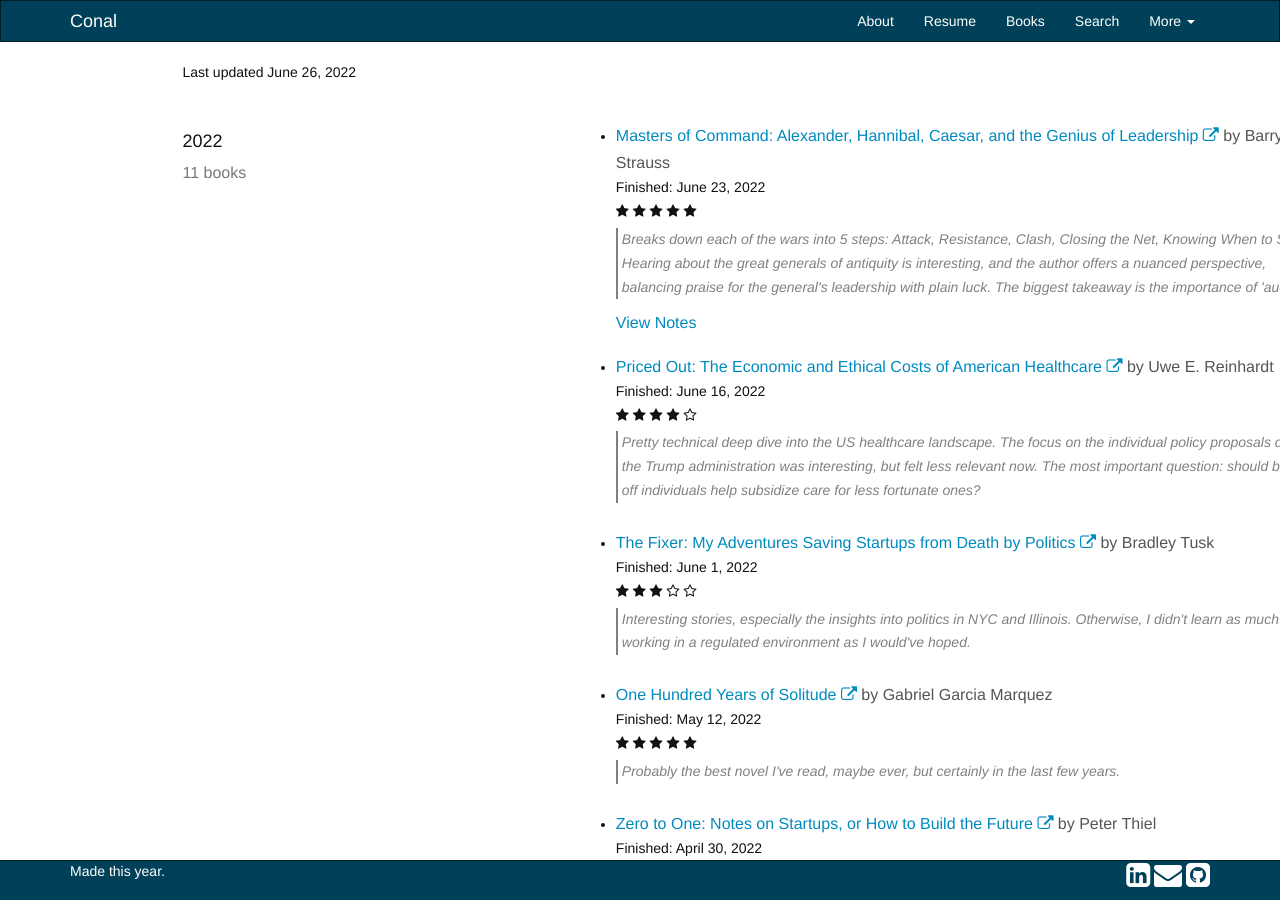
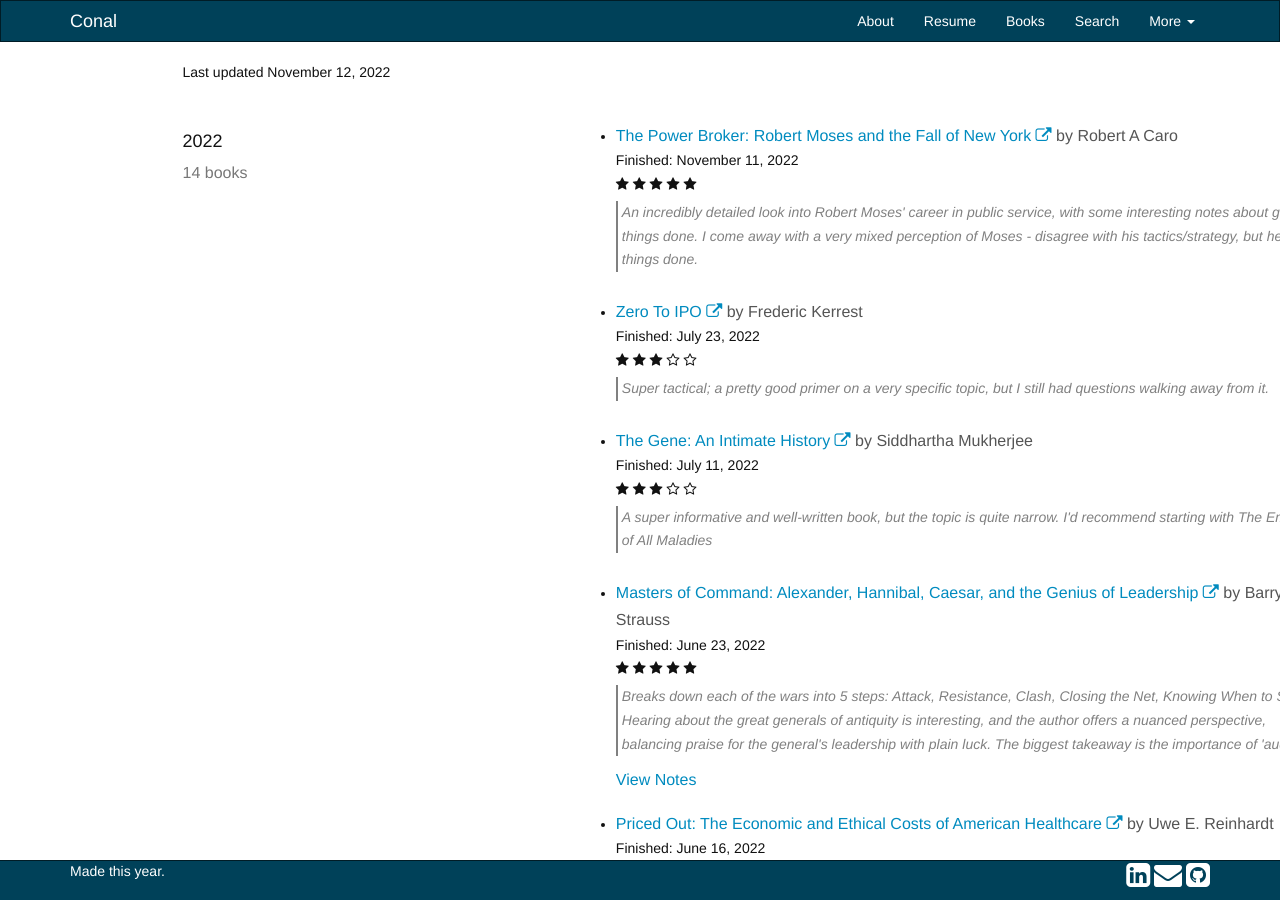
Before and after one commit to cms5109/cms5109.github.io, a Jekyll site: the page built from books.html, in a window 1280 px wide and 900 px high. Built offline with Jekyll 4.4.1, drawn with Linux system fonts in a browser that asks for light colours; nearby versions of some CDN libraries; comment, search, counter and statistics services are not loaded; a style sheet for code colours, icons or effects is not loaded.

Commit message:
Updated books and power broker notes

```diff
--- a/Gemfile
+++ b/Gemfile
@@ -14,3 +14,5 @@ gem "kramdown-parser-gfm"
 group :jekyll_plugins do
 	gem 'jekyll-algolia'
 end
+
+gem 'jekyll-seo-tag'
--- a/_config.yml
+++ b/_config.yml
@@ -17,17 +17,20 @@ permalink: /posts/:year/:month/:day/:title/
 
 #Skills for progress bars
 skills:
- - "Product Management": 87
+ - "Product Management": 95
  - "Lean/Agile": 85
  - Grammar: 80
- - "Ruby/Rails": 74
+ - "Ruby/Rails": 70
  - HTML:  70
  - SQL: 69
  - Javascript:  66
- - DevOps: 50
+ - DevOps: 55
  - Cooking: 55
  - Design: 30
 
 algolia:
   application_id: Y05ZWL0LC7
   index_name:     cms5109
+
+plugins:
+  - jekyll-seo-tag
--- /dev/null
+++ b/_data/Notes-from-The-Power-Broker.md
@@ -0,0 +1,30 @@
+---
+layout: post
+title: Notes from The Power Broker
+book_title: "The Power Broker: Robert Moses and the Fall of New York"
+date: 2022-11-11 9:00
+categories: politics nonfiction leadership
+---
+
+#### Page 272: ###
+Once they had proven themselves to him, Moses took pains with their training. They were, most of them, engineers and architects, and he was constantly distressed with their weakness in the use of the English language. So he taught them to write. ... "The firs tthing you've got to learn," he said, "is that no one is interested in plans. No one is interested in details. Teh first thing you've got to learn it so keep your presentation simple."
+
+Moses taught his men not to waste time. ...
+
+He even taught them social graces so that they could dine with men in positions of power. ...
+
+But those who didn't break were rewarded. Advanceemnt was rapid. And he had the knack, the knack of the great executive, of delegating authority completely. ...
+
+In rewarding his men financially, Moses was hampered by civil service limits on pay and promotion schedules, but his ingenuity found a hundred ways around thos estrictures. ...
+
+The rewards Moses offered his men were not only power and money. If they gave him loyalty, he returned it manyfold. Moses might criticize his men himself, but if an outsider tried it - evein if the outsider was right, and Moses privately told his aide so - Moses would publicly defend him without qualification ...
+
+And the most valued reward - the thread that bound his men most closely to him - was still more intangible. "We were caught up in his sense of purpose," Latham explained. "He made you feel that what we were doing together was tremendously important for the public, for the welfare of the people. ... Moses' men feared him, but they also admired and respected him - many of them seemed to love him.
+
+<br>
+
+#### Page 832: ###
+He was fond of proclaiming, as he did in 1948, "the ancient truth that it is not knowledge but action
+which is the great end and objective in life, and that for every dozen men with bright ideas there is at most one who can execute them."
+
+<br>
--- a/_data/books.yml
+++ b/_data/books.yml
@@ -1,7 +1,28 @@
-lastupdate: June 26, 2022
+lastupdate: November 12, 2022
 list:
   - year: "2022"
     books:
+      - title: "The Power Broker: Robert Moses and the Fall of New York"
+        author: Robert A Caro
+        link: https://www.amazon.com/Power-Broker-Robert-Moses-Fall/dp/0394720245
+        finished: November 11, 2022
+        stars: 5
+        quick_take: "An incredibly detailed look into Robert Moses' career in public service, with some interesting notes about getting things done. I come away with a very mixed perception of Moses - disagree with his tactics/strategy, but he got things done."
+
+      - title: "Zero To IPO"
+        author: Frederic Kerrest
+        link: https://www.amazon.com/Zero-IPO-Actionable-Successful-Entrepreneurs/dp/1264277660
+        finished: July 23, 2022
+        stars: 3
+        quick_take: "Super tactical; a pretty good primer on a very specific topic, but I still had questions walking away from it."
+
+      - title: "The Gene: An Intimate History"
+        author: Siddhartha Mukherjee
+        link: https://www.amazon.com/Gene-Intimate-History-Siddhartha-Mukherjee/dp/147673352X
+        finished: July 11, 2022
+        stars: 3
+        quick_take: "A super informative and well-written book, but the topic is quite narrow. I'd recommend starting with The Emperor of All Maladies"
+
       - title: "Masters of Command: Alexander, Hannibal, Caesar, and the Genius of Leadership"
         author: Barry Strauss
         link: https://www.amazon.com/Masters-Command-Alexander-Hannibal-Leadership/dp/1439164495
```
Also changed, not shown: Gemfile.lock.
